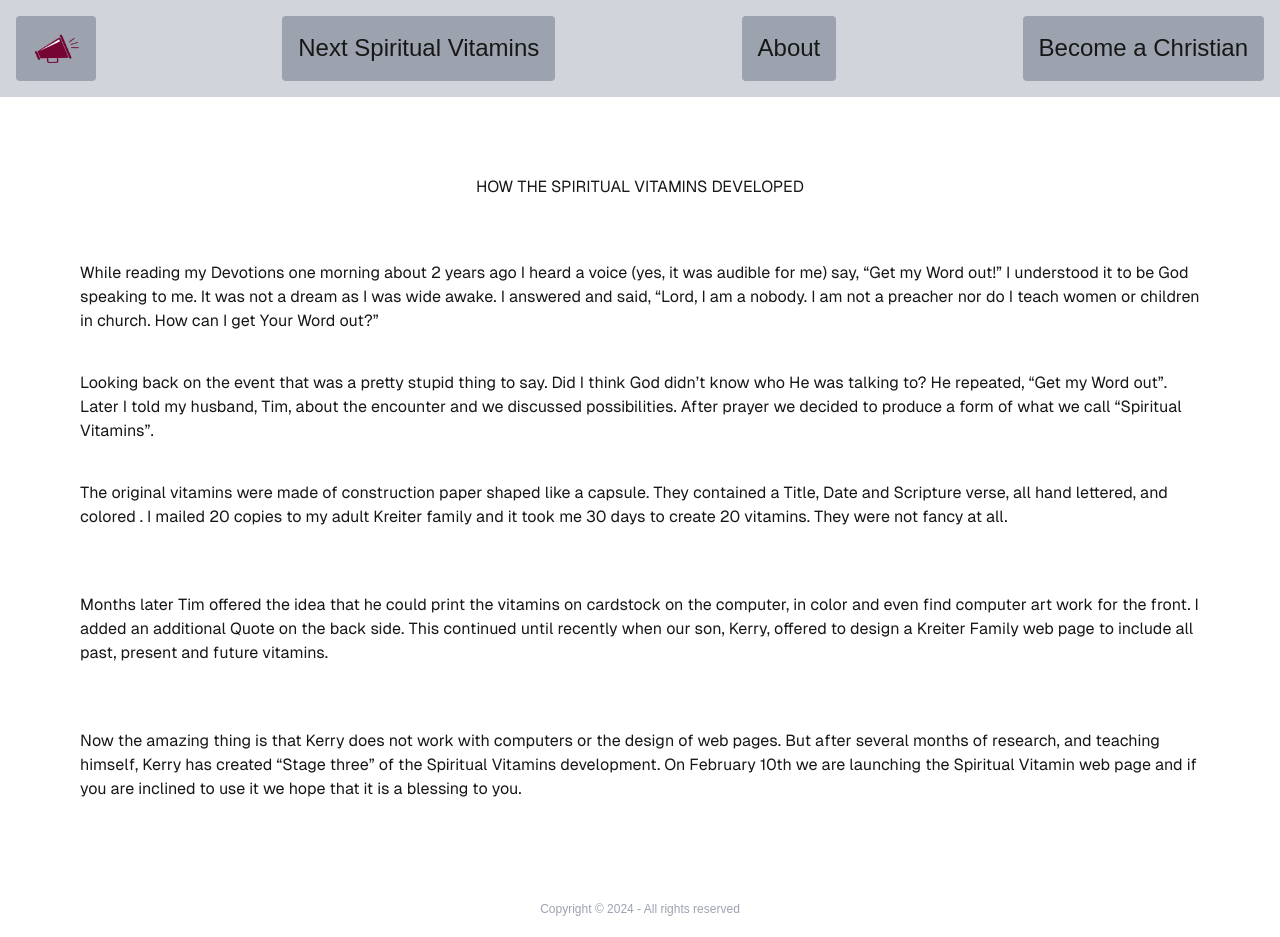
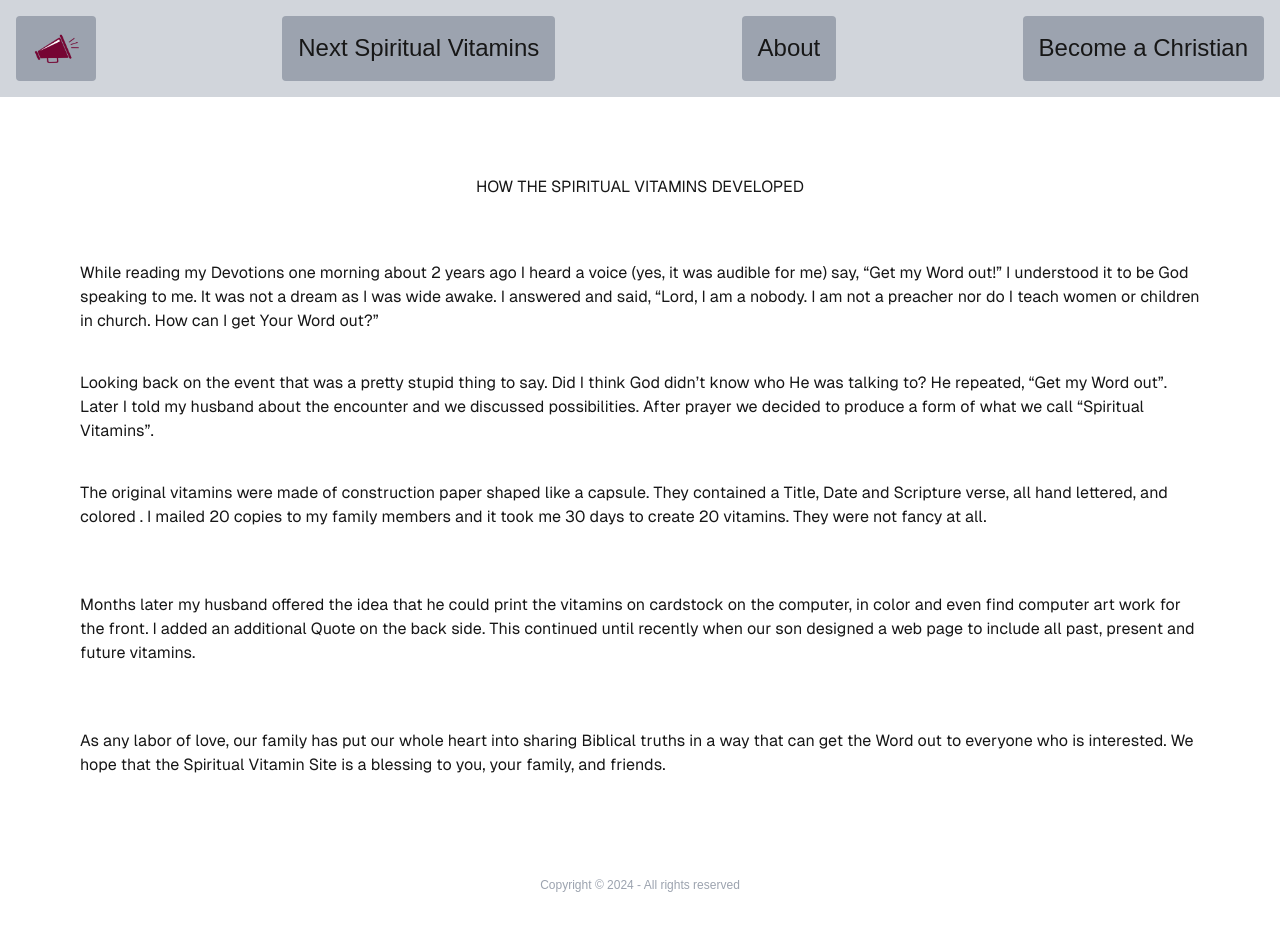
Before and after one commit to comm-scripter/next-spiritual-vitamins, a Next.js app: page /about in a window 1280 px wide. After the commit the page ends 913 px from the top, so only its background shows below. Built offline with nearby package versions, Linux system fonts and the light colour scheme.

Commit message:
updated about page

```diff
--- a/app/about/page.jsx
+++ b/app/about/page.jsx
@@ -12,31 +12,28 @@ export default function About() {
       <p>
         Looking back on the event that was a pretty stupid thing to say. Did I
         think God didn’t know who He was talking to? He repeated, “Get my Word
-        out”. Later I told my husband, Tim, about the encounter and we discussed
+        out”. Later I told my husband about the encounter and we discussed
         possibilities. After prayer we decided to produce a form of what we call
         “Spiritual Vitamins”.
       </p>
       <p>
         The original vitamins were made of construction paper shaped like a
         capsule. They contained a Title, Date and Scripture verse, all hand
-        lettered, and colored . I mailed 20 copies to my adult Kreiter family
-        and it took me 30 days to create 20 vitamins. They were not fancy at
-        all.
+        lettered, and colored . I mailed 20 copies to my family members and it
+        took me 30 days to create 20 vitamins. They were not fancy at all.
       </p>
       <p>
-        Months later Tim offered the idea that he could print the vitamins on
-        cardstock on the computer, in color and even find computer art work for
-        the front. I added an additional Quote on the back side. This continued
-        until recently when our son, Kerry, offered to design a Kreiter Family
-        web page to include all past, present and future vitamins.
+        Months later my husband offered the idea that he could print the
+        vitamins on cardstock on the computer, in color and even find computer
+        art work for the front. I added an additional Quote on the back side.
+        This continued until recently when our son designed a web page to
+        include all past, present and future vitamins.
       </p>
       <p>
-        Now the amazing thing is that Kerry does not work with computers or the
-        design of web pages. But after several months of research, and teaching
-        himself, Kerry has created “Stage three” of the Spiritual Vitamins
-        development. On February 10th we are launching the Spiritual Vitamin web
-        page and if you are inclined to use it we hope that it is a blessing to
-        you.
+        As any labor of love, our family has put our whole heart into sharing
+        Biblical truths in a way that can get the Word out to everyone who is
+        interested. We hope that the Spiritual Vitamin Site is a blessing to
+        you, your family, and friends.
       </p>
     </div>
   );
```
